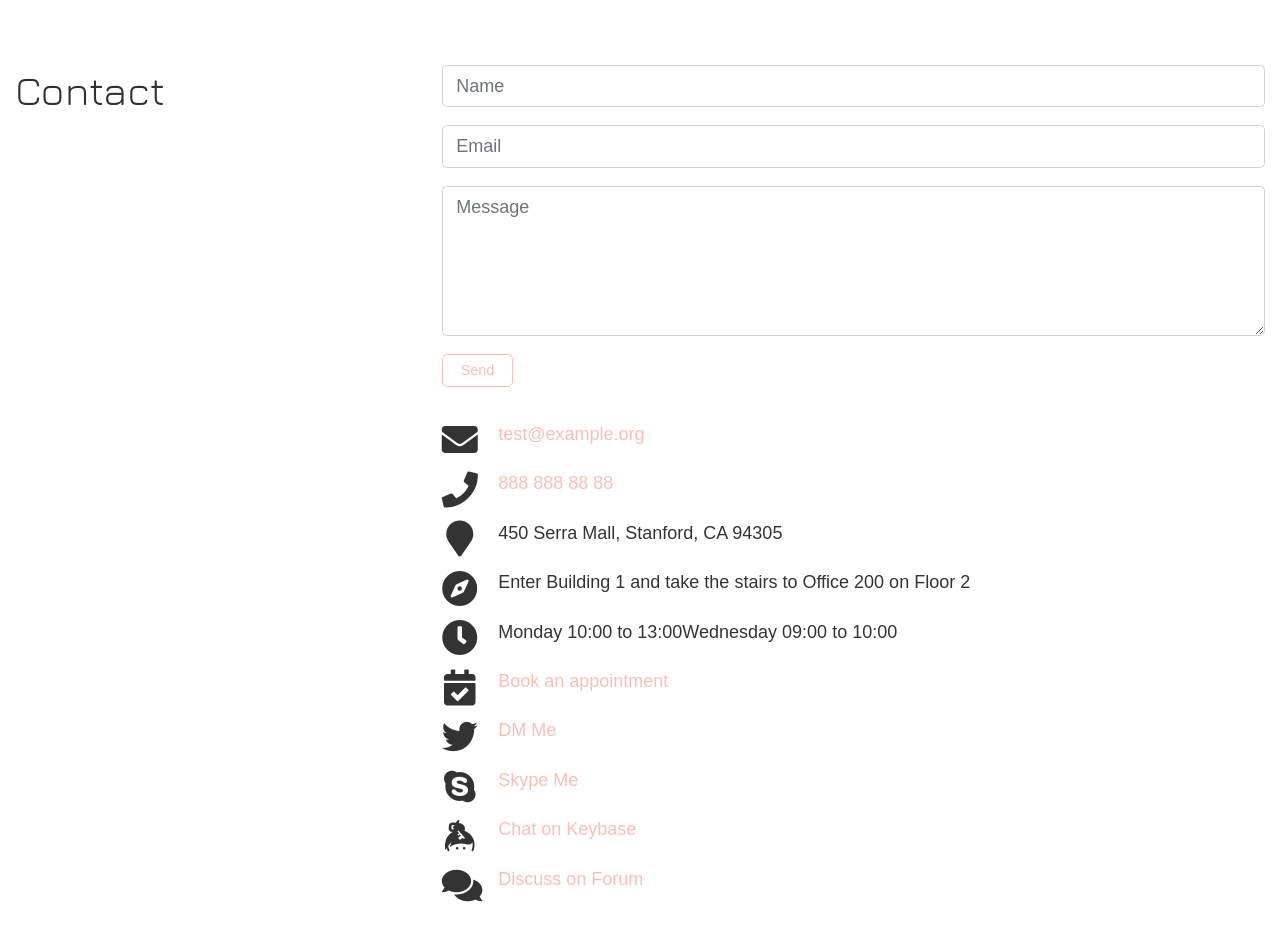
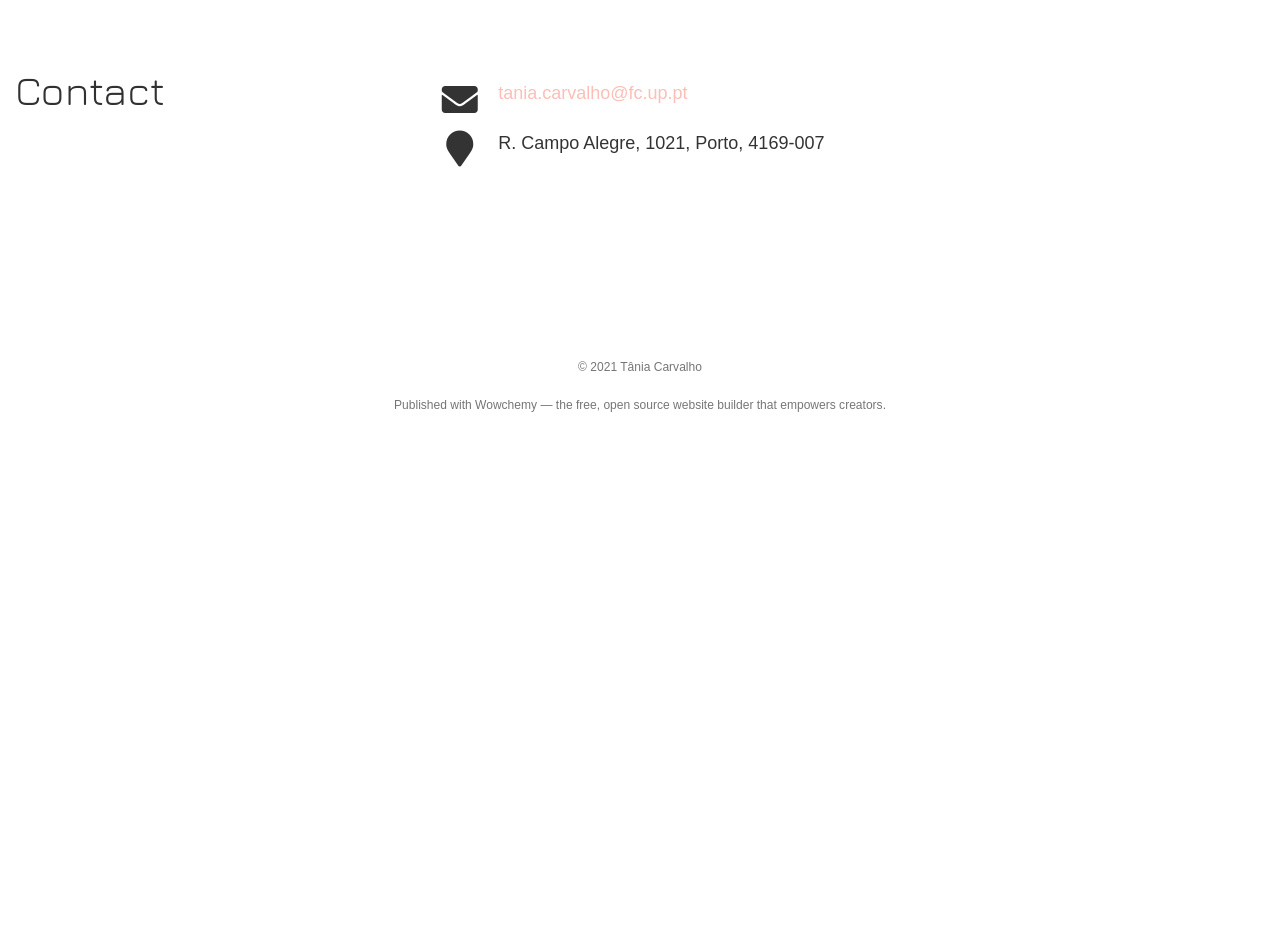
Before and after one commit to tmcarvalho/tmcarvalho.github.io, a plain HTML site: page index.html in a window 1280 px wide. Shown: the part 2960-3901 px from the top of the page. After the commit the page ends 3394 px from the top, so only its background shows below. Drawn offline with nearby package versions, Linux system fonts and the light colour scheme; some icons are missing; a web font is replaced by a local one.

Commit message:
update contact

```diff
--- a/index.html
+++ b/index.html
@@ -1458,50 +1458,15 @@
 
 
 
-
-
-
-
-
-    <div class="mb-3">
-      <form name="contact" method="POST" netlify netlify-honeypot="welcome-bot" >
-        <div class="form-group form-inline">
-          <label class="sr-only" for="inputName">Name</label>
-          <input type="text" name="name" class="form-control w-100" id="inputName" placeholder="Name" required>
-        </div>
-        <div class="form-group form-inline">
-          <label class="sr-only" for="inputEmail">Email</label>
-          <input type="email" name="email" class="form-control w-100" id="inputEmail" placeholder="Email" required>
-        </div>
-        <div class="form-group">
-          <label class="sr-only" for="inputMessage">Message</label>
-          <textarea name="message" class="form-control" id="inputMessage" rows="5" placeholder="Message" required></textarea>
-        </div>
-
-          <div class="d-none">
-            <label>Do not fill this field unless you are a bot: <input name="welcome-bot"></label>
-          </div>
-
-
-        <button type="submit" class="btn btn-outline-primary px-3 py-2">Send</button>
-      </form>
-    </div>
-
-
   <ul class="fa-ul">
 
 
     <li>
       <i class="fa-li fas fa-envelope fa-2x" aria-hidden="true"></i>
-      <span id="person-email"><a href="mailto:test@example.org">test@example.org</a></span>
+      <span id="person-email"><a href="mailto:tania.carvalho@fc.up.pt">tania.carvalho@fc.up.pt</a></span>
     </li>
 
 
-
-    <li>
-      <i class="fa-li fas fa-phone fa-2x" aria-hidden="true"></i>
-      <span id="person-telephone"><a href="tel:888%20888%2088%2088">888 888 88 88</a></span>
-    </li>
 
 
 
@@ -1509,94 +1474,17 @@
 
       <li>
         <i class="fa-li fas fa-map-marker fa-2x" aria-hidden="true"></i>
-        <span id="person-address">450 Serra Mall, Stanford, CA 94305</span>
+        <span id="person-address">R. Campo Alegre, 1021, Porto, 4169-007</span>
       </li>
 
 
 
-    <li>
-      <i class="fa-li fas fa-compass fa-2x" aria-hidden="true"></i>
-      <span>Enter Building 1 and take the stairs to Office 200 on Floor 2</span>
-    </li>
-
-
-
-    <li>
-      <i class="fa-li fas fa-clock fa-2x" aria-hidden="true"></i>
-      <span>Monday 10:00 to 13:00<!-- raw HTML omitted -->Wednesday 09:00 to 10:00</span>
-    </li>
-
-
-
-    <li>
-      <i class="fa-li fas fa-calendar-check fa-2x" aria-hidden="true"></i>
-      <a href="https://calendly.com" target="_blank" rel="noopener">Book an appointment</a>
-    </li>
-
-
-
-
-
-
-
-
-
-
-
-
-
-
-
-    <li>
-      <i class="fa-li fab fa-twitter fa-2x" aria-hidden="true"></i>
-      <a href="https://twitter.com/Twitter" target="_blank" rel="noopener">DM Me</a>
-    </li>
-
-
-
-
-
-
-
-
-
-
-    <li>
-      <i class="fa-li fab fa-skype fa-2x" aria-hidden="true"></i>
-      <a href="skype:echo123?call" >Skype Me</a>
-    </li>
-
-
-
-
-
-
-
-
-
-
-
-
-    <li>
-      <i class="fa-li fab fa-keybase fa-2x" aria-hidden="true"></i>
-      <a href="https://keybase.io/" target="_blank" rel="noopener">Chat on Keybase</a>
-    </li>
-
-
-
-
-
-
-
-
-
-
-
-
-    <li>
-      <i class="fa-li fas fa-comments fa-2x" aria-hidden="true"></i>
-      <a href="https://discourse.gohugo.io" target="_blank" rel="noopener">Discuss on Forum</a>
-    </li>
+
+
+
+
+
+
 
 
   </ul>
```
